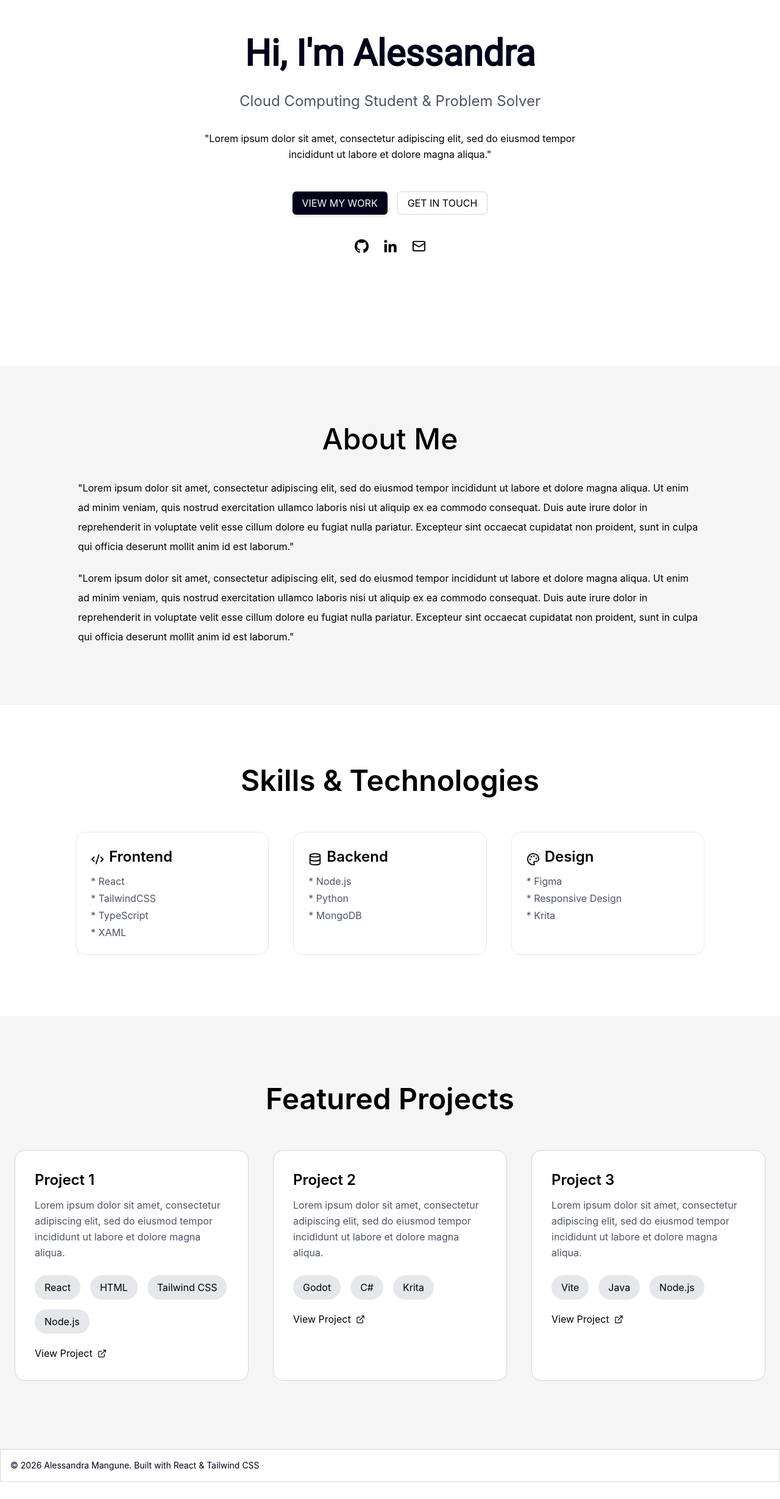
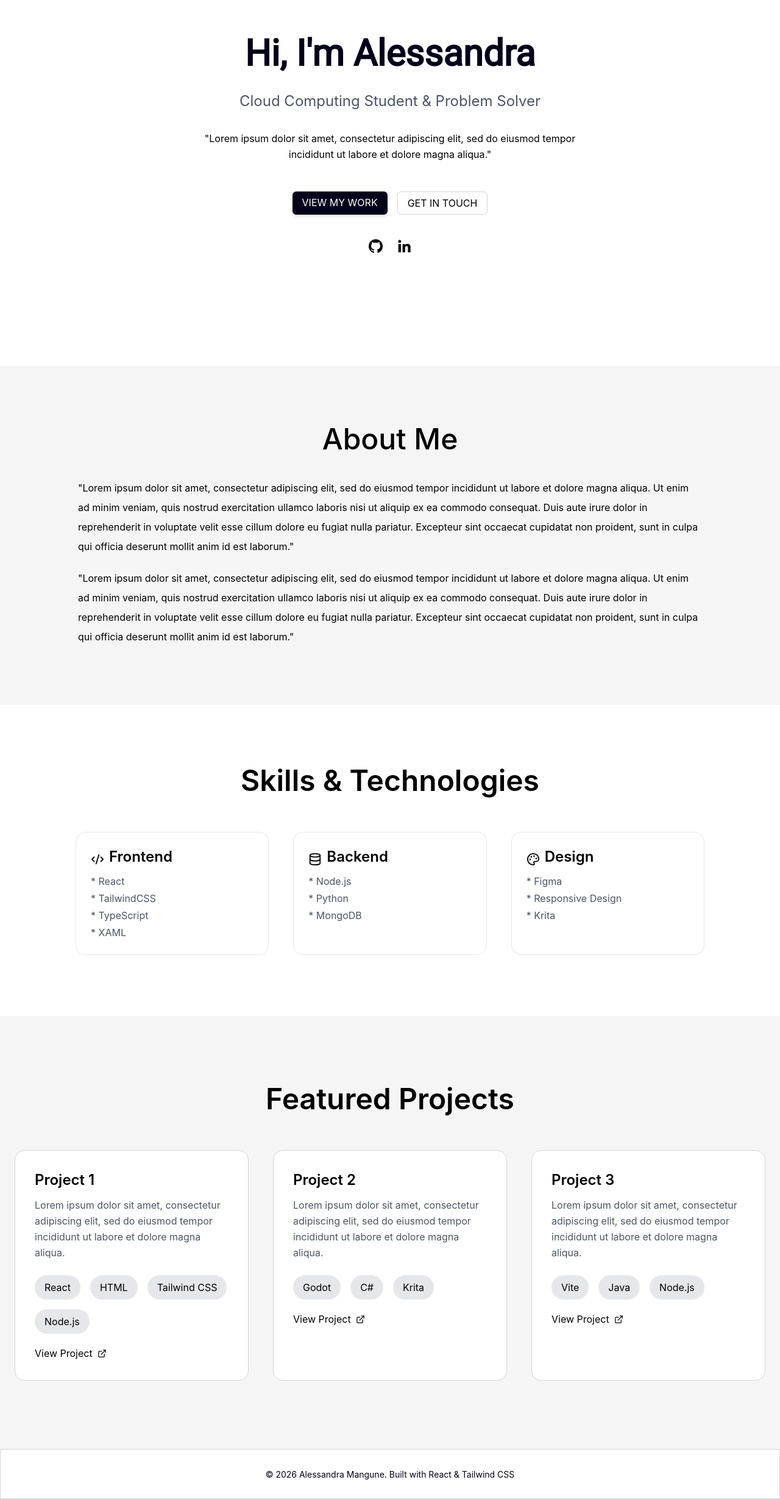
Before and after one commit to mangunea/Portfolio, a React (Vite) app in the folder website-portfolio/: page / in a window 1280 px wide. Shown: the part 200-2658 px from the top of the page at 61% size. Before the commit the page ends 2630 px from the top, so only its background shows below. Built offline with nearby package versions, Linux system fonts and the light colour scheme.

Commit message:
add links to the buttons and center the footer

```diff
--- a/website-portfolio/src/Footer.jsx
+++ b/website-portfolio/src/Footer.jsx
@@ -1,10 +1,10 @@
 
 function Footer() {
   return (
-    <footer class="bg-neutral-primary-soft rounded-base shadow-xs text-center border border-gray-300">
-    <div class="w-full mx-auto max-w-screen-xl p-4 md:flex md:items-center md:justify-between">
+    <footer className="bg-neutral-primary-soft rounded-base shadow-xs text-center border border-gray-300 flex items-center justify-center">
+    <div className="w-full mx-auto max-w-screen-xl p-7">
 
-      <span class="text-sm text-body text-center text-[#02011a]">© 2026 Alessandra Mangune. Built with React & Tailwind CSS
+      <span className="text-sm text-body text-center text-[#02011a]">© 2026 Alessandra Mangune. Built with React & Tailwind CSS
     </span>
 
     </div>
--- a/website-portfolio/src/Header.jsx
+++ b/website-portfolio/src/Header.jsx
@@ -20,22 +20,21 @@ function Header() {
           "Lorem ipsum dolor sit amet, consectetur adipiscing elit, sed do eiusmod tempor incididunt ut labore et dolore magna aliqua."</p>
 
         <div className="flex justify-center gap-4 mb-10 flex-wrap">
-          <button className="bg-[#02011a] text-white px-4 py-1.5 rounded-md text-l shadow-md hover:opacity-70 hover:cursor-pointer transition">
-            VIEW MY WORK
-          </button>
+          <a href="#projects" className="bg-[#02011a] text-white px-4 py-1.5 rounded-md text-l shadow-md hover:opacity-70 hover:cursor-pointer transition">
+           VIEW MY WORK
+         </a>
 
-          <button className="border border-gray-300 px-4 py-1.5 rounded-md text-l hover:bg-gray-100 hover:cursor-pointer transition">
+          <a href="https://www.linkedin.com/in/alessandra-mangune-657799330/" target="_blank" rel="noreferrer" className="border border-gray-300 px-4 py-1.5 rounded-md text-l hover:bg-gray-100 hover:cursor-pointer transition">
             GET IN TOUCH
-          </button>
+          </a>
         </div>
         <div className="flex justify-center gap-6">
           <a href="https://github.com/mangunea" target="_blank" rel="noreferrer">
       <img src={githubIcon} alt="Github" width="23" />
       </a>
-      <a href="www.linkedin.com/in/alessandra-mangune-657799330" target="_blank" rel="noreferrer">
+      <a href="https://www.linkedin.com/in/alessandra-mangune-657799330/" target="_blank" rel="noreferrer">
       <img src={linkedinIcon} alt="Linkedin" width="23" />
       </a>
-          <Mail size={23}/>
       </div>
       </div>
     </section>
```
